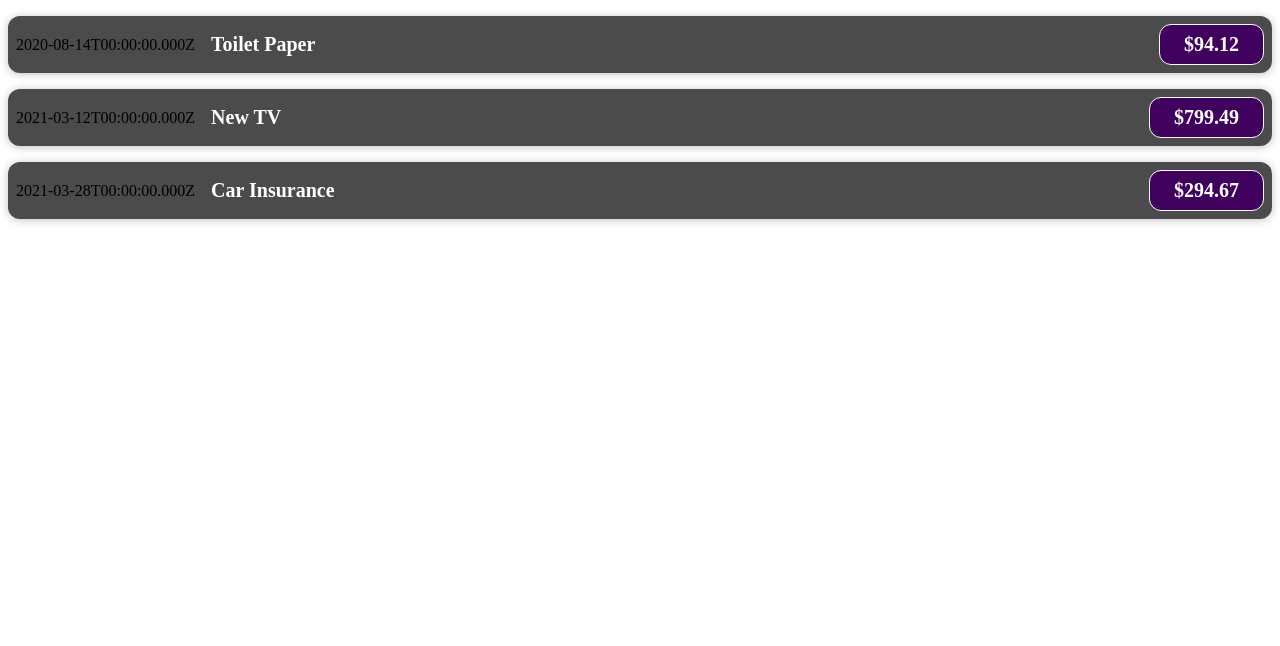
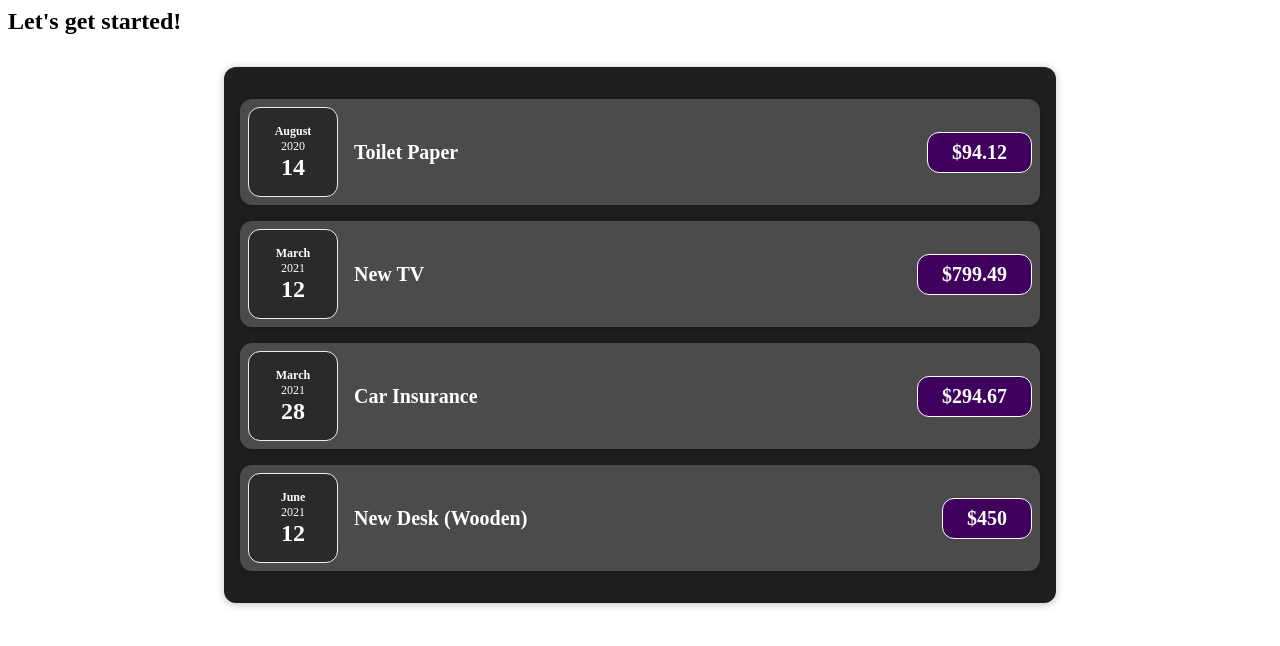
Before and after one commit to ghoshshreya/ReactJS-Expense-Tracker, a React (Create React App) app: page / in a window 1280 px wide. Shown: the top 646 px of the page. Built offline with nearby package versions, Linux system fonts and the light colour scheme.

Commit message:
2 files modified, 4 added

```diff
--- a/src/App.js
+++ b/src/App.js
@@ -1,6 +1,6 @@
 import React from 'react';
 import './style.css';
-import ExpenseItem from './components/ExpenseItem';
+import Expenses from './components/Expenses';
 
 export default function App() {
   const expenses = [
@@ -26,11 +26,8 @@ export default function App() {
   ];
   return (
     <div>
-      <ExpenseItem expense={expenses[0]}></ExpenseItem>
-
-      <ExpenseItem expense={expenses[1]}></ExpenseItem>
-
-      <ExpenseItem expense={expenses[2]}></ExpenseItem>
+      <h2>Let's get started!</h2>
+      <Expenses items={expenses} />
     </div>
   );
 }
--- /dev/null
+++ b/src/components/ExpenseDate.css
@@ -0,0 +1,26 @@
+.expense-date {
+  display: flex;
+  flex-direction: column;
+  width: 5.5rem;
+  height: 5.5rem;
+  border: 1px solid #ececec;
+  background-color: #2a2a2a;
+  color: white;
+  border-radius: 12px;
+  align-items: center;
+  justify-content: center;
+}
+
+.expense-date__month {
+  font-size: 0.75rem;
+  font-weight: bold;
+}
+
+.expense-date__year {
+  font-size: 0.75rem;
+}
+
+.expense-date__day {
+  font-size: 1.5rem;
+  font-weight: bold;
+}
--- /dev/null
+++ b/src/components/ExpenseDate.js
@@ -0,0 +1,18 @@
+import './ExpenseDate.css';
+import * as React from 'react';
+
+function ExpenseDate(props) {
+  const month = props.date.toLocaleString('en-US', { month: 'long' });
+  const day = props.date.toLocaleString('en-US', { day: '2-digit' });
+  const year = props.date.getFullYear();
+
+  return (
+    <div className="expense-date">
+      <div className="expense-date__month">{month}</div>
+      <div className="expense-date__year">{year}</div>
+      <div className="expense-date__day">{day}</div>
+    </div>
+  );
+}
+
+export default ExpenseDate;
--- a/src/components/ExpenseItem.js
+++ b/src/components/ExpenseItem.js
@@ -1,13 +1,17 @@
 import * as React from 'react';
 import './ExpenseItem.css';
 import Card from './Card';
+import ExpenseDate from './ExpenseDate';
+
 export default function ExpenseItem(props) {
   return (
     <Card className="expense-item">
-      <div>{props.expense.date.toISOString()}</div>
+      <div>
+        <ExpenseDate date={props.date} />
+      </div>
       <div className="expense-item__description">
-        <h2>{props.expense.title}</h2>
-        <div className="expense-item__price">${props.expense.amount}</div>
+        <h2>{props.title}</h2>
+        <div className="expense-item__price">${props.amount}</div>
       </div>
     </Card>
   );
--- /dev/null
+++ b/src/components/Expenses.css
@@ -0,0 +1,7 @@
+.expenses {
+  padding: 1rem;
+  background-color: rgb(31, 31, 31);
+  margin: 2rem auto;
+  width: 50rem;
+  max-width: 95%;
+}
--- /dev/null
+++ b/src/components/Expenses.js
@@ -0,0 +1,31 @@
+import * as React from 'react';
+import ExpenseItem from './ExpenseItem';
+import Card from './Card';
+import './Expenses.css';
+
+export default function Expenses(props) {
+  return (
+    <Card className="expenses">
+      <ExpenseItem
+        title={props.items[0].title}
+        amount={props.items[0].amount}
+        date={props.items[0].date}
+      />
+      <ExpenseItem
+        title={props.items[1].title}
+        amount={props.items[1].amount}
+        date={props.items[1].date}
+      />
+      <ExpenseItem
+        title={props.items[2].title}
+        amount={props.items[2].amount}
+        date={props.items[2].date}
+      />
+      <ExpenseItem
+        title={props.items[3].title}
+        amount={props.items[3].amount}
+        date={props.items[3].date}
+      />
+    </Card>
+  );
+}
```
